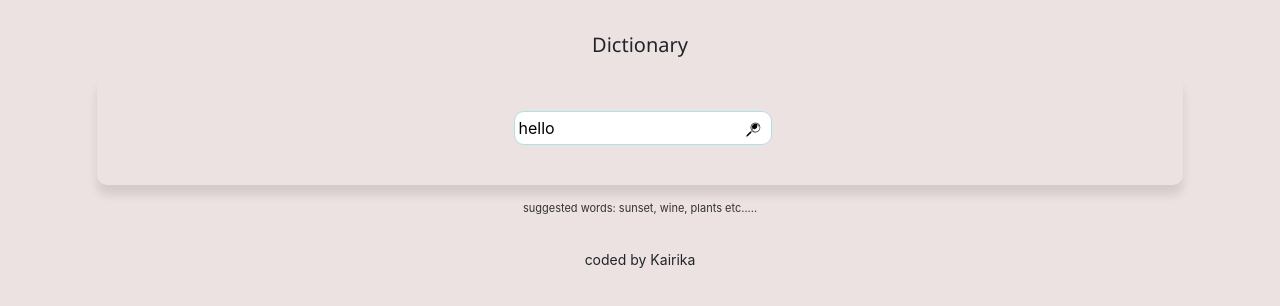
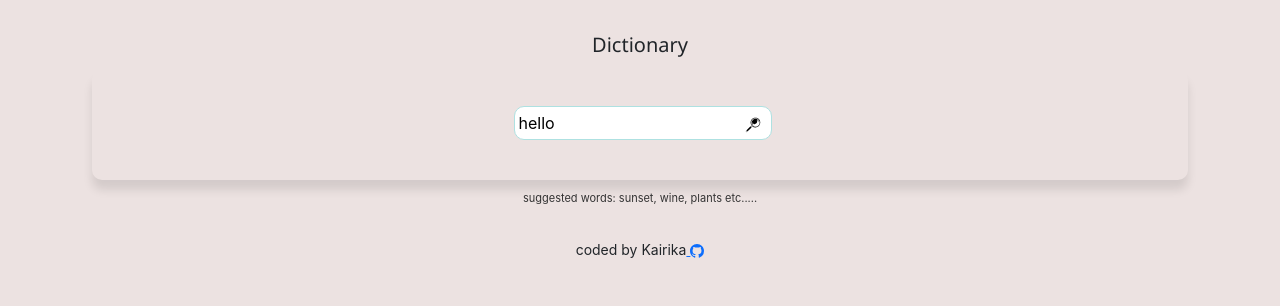
Before and after one commit to kairikadev/dictionary-app, a React (Create React App) app: page / in a window 1280 px wide. Shown: the top 306 px of the page. Built offline with nearby package versions, Linux system fonts and the light colour scheme; no server answers.

Commit message:
Added link to Github and changed the sections margin

```diff
--- a/src/App.js
+++ b/src/App.js
@@ -1,6 +1,7 @@
 
 import './App.css';
 import Dictionary from "./Dictionary";
+import { GoMarkGithub} from 'react-icons/go'
 
 function App() {
   return (
@@ -15,6 +16,8 @@ function App() {
        </div>
        <footer className="App-footer">
          <small> coded by Kairika
+           <a href="https://github.com/kairikadev/dictionary-app"> <GoMarkGithub />
+           </a>
            </small>
        </footer>
       </div>
--- a/src/Meaning.css
+++ b/src/Meaning.css
@@ -3,7 +3,7 @@
     border-radius: 10px;
     padding:20px 10px;
     color:#333;
-    margin:15px;
+    margin:10px;
     box-shadow: 0 10px 10px rgb(0 0 0/10%);
 }
 .Meaning h3{
--- a/src/Photos.css
+++ b/src/Photos.css
@@ -3,7 +3,7 @@
     border-radius: 10px;
     padding:20px 10px;
     color:#333;
-    margin:15px;
+    margin:10px;
     box-shadow: 0 10px 10px rgb(0 0 0/10%);
 
 }
--- a/src/Results.css
+++ b/src/Results.css
@@ -4,7 +4,7 @@
     margin:20px 0;
 }
 .Results section {
-    margin:15px;
+    margin:10px;
     background-color:#FCD1D1 ;
     border-radius: 10px;
     padding:20px 10px;
```
